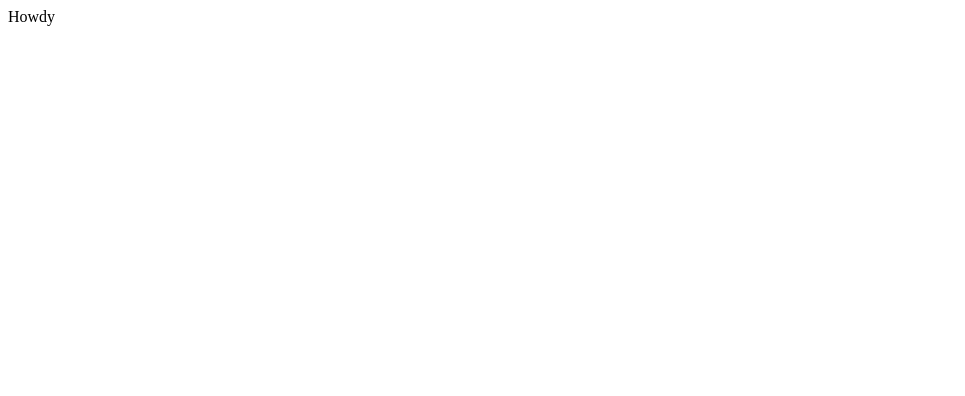
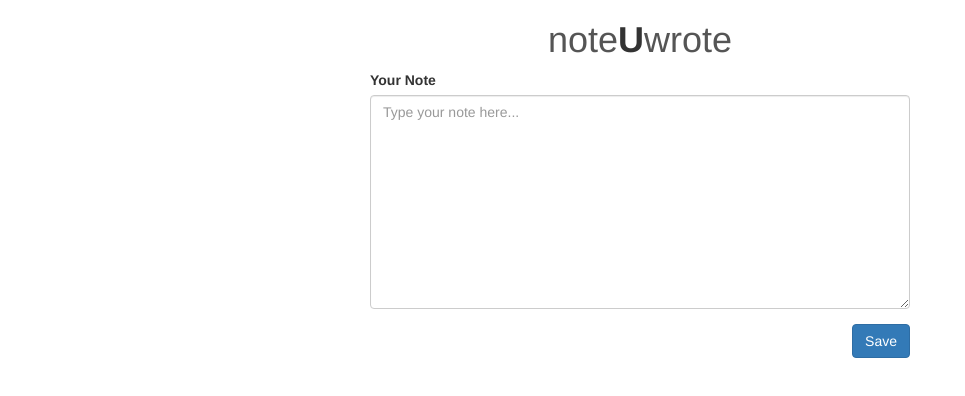
Before and after one commit to j-luong/noteUwrote, a website: page index.html in a window 1280 px wide. Shown: the whole page, without its empty margins (0-965 px from the left). Drawn offline with nearby package versions, Linux system fonts and the light colour scheme.

Commit message:
Save to local storage

```diff
--- a/index.html
+++ b/index.html
@@ -2,12 +2,30 @@
 <html lang="en">
   <head>
     <meta charset="utf-8">
+    <meta http-equiv="X-UA-Compatible" content="IE=edge">
+    <meta name="viewport" content="width=device-width, initial-scale=1">
     <title>noteUwrote</title>
+    <!-- Bootstrap -->
+    <link rel="stylesheet" href="https://maxcdn.bootstrapcdn.com/bootstrap/3.3.7/css/bootstrap.min.css" integrity="sha384-BVYiiSIFeK1dGmJRAkycuHAHRg32OmUcww7on3RYdg4Va+PmSTsz/K68vbdEjh4u" crossorigin="anonymous">
+    <!-- JS Files -->
+
   </head>
   <body>
-    <div id="app">
-      hello
+    <div class="container">
+      <div class="col-md-6 col-md-offset-3">
+        <h1 class="text-center">
+          <span style="color:#555;">note</span><b>U</b><span style="color:#555;">wrote</span>
+        </h1>
+
+        <form>
+          <div class="form-group">
+            <label for="noteMessage">Your Note</label>
+            <textarea name="noteMessage" id="note-message" class="form-control" cols="30" rows="10" placeholder="Type your note here..."></textarea>
+          </div>
+          <button type="submit" id="save-note-button" class="btn btn-primary pull-right">Save</button>
+        </form>
+      </div>
     </div>
-    <script type="text/javascript" src="note-controller.js"></script>
+    <script src="note-controller.js"></script>
   </body>
 </html>
--- a/note-controller.js
+++ b/note-controller.js
@@ -1 +1,6 @@
-document.getElementById("app").innerHTML = "Howdy";
+var newNoteButton = document.getElementById('save-note-button');
+
+newNoteButton.onclick = function() {
+  var message = document.getElementById('note-message').value;
+  localStorage.setItem('message', message);
+};
```
